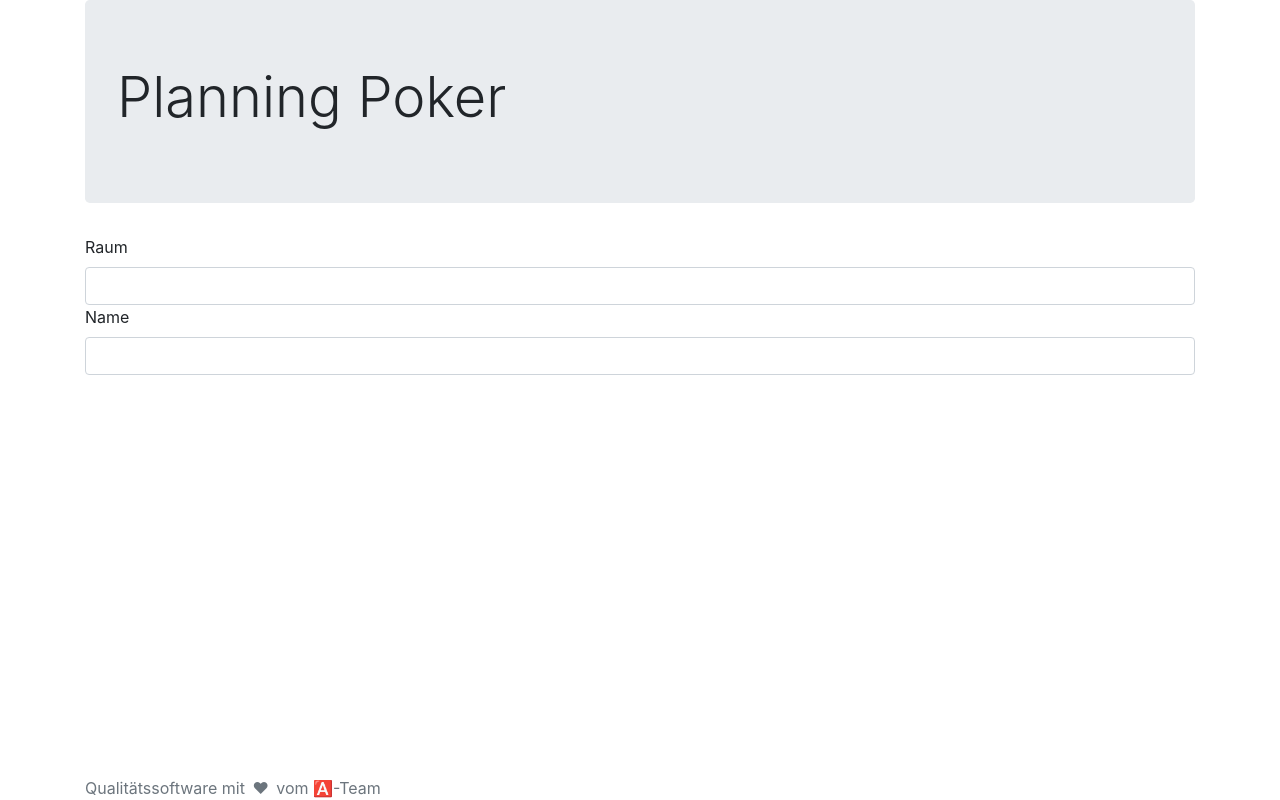
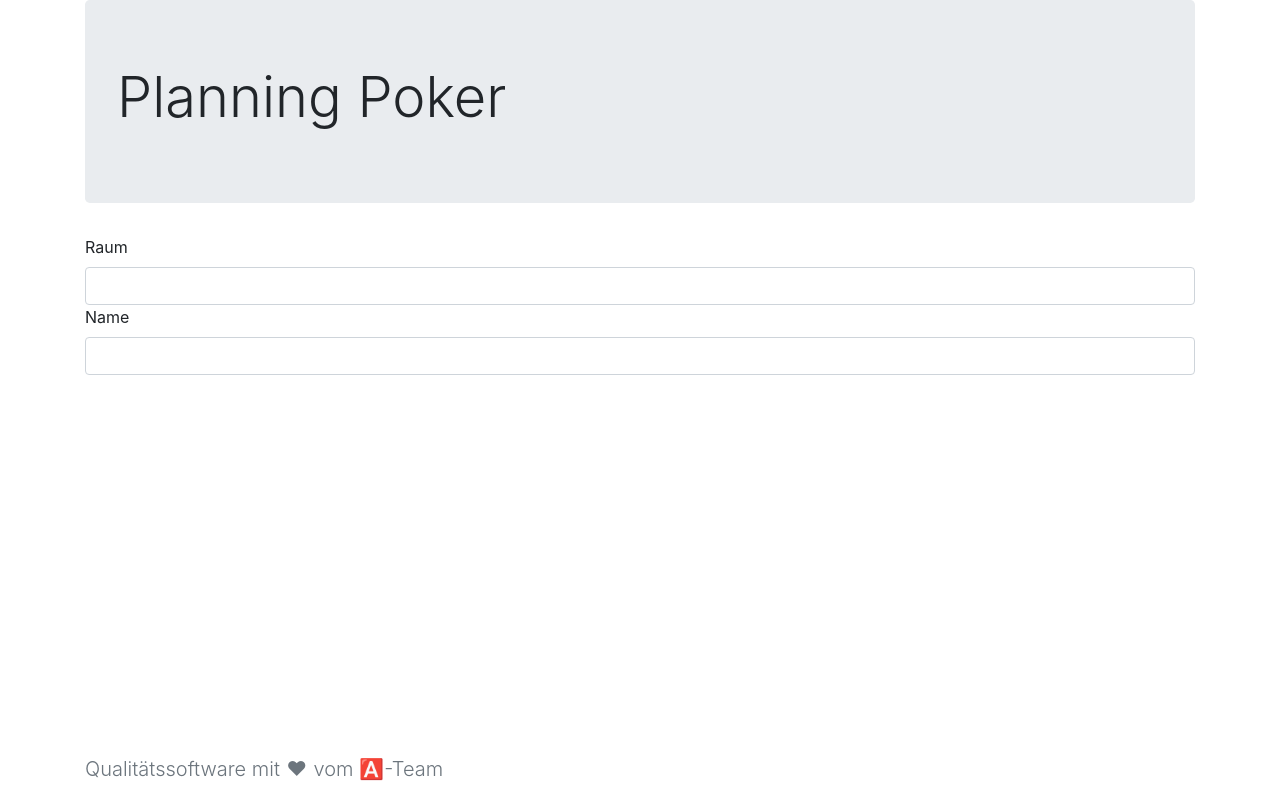
Before and after one commit to wam23/planningPoker, an Angular app: page / in a window 1280 px wide. Built offline with nearby package versions, Linux system fonts and the light colour scheme; no server answers.

Commit message:
footer style

```diff
--- a/src/app/app.component.html
+++ b/src/app/app.component.html
@@ -14,8 +14,8 @@
       <app-poker-result *ngIf="user" [user]="user" (resetSelections)="resetSelections()"
                         (showPyro)="showPyro($event)"></app-poker-result>
     </main>
-    <footer class="container">
-      <span class="text-muted">Qualitätssoftware mit <div style="width: 1.4rem; display: table-cell;text-align: center">
+    <footer class="container my-3">
+      <span class="lead text-muted">Qualitätssoftware mit <div style="width: 1.4rem; display: table-cell;text-align: center">
         <span [ngClass]="{'pumping' : pyro}">❤</span></div> vom 🅰-Team</span>
     </footer>
   </div>
```
